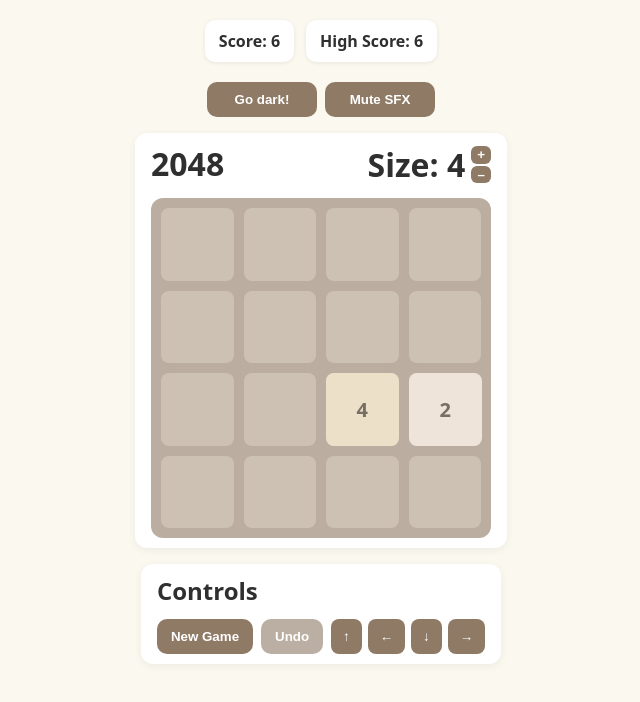
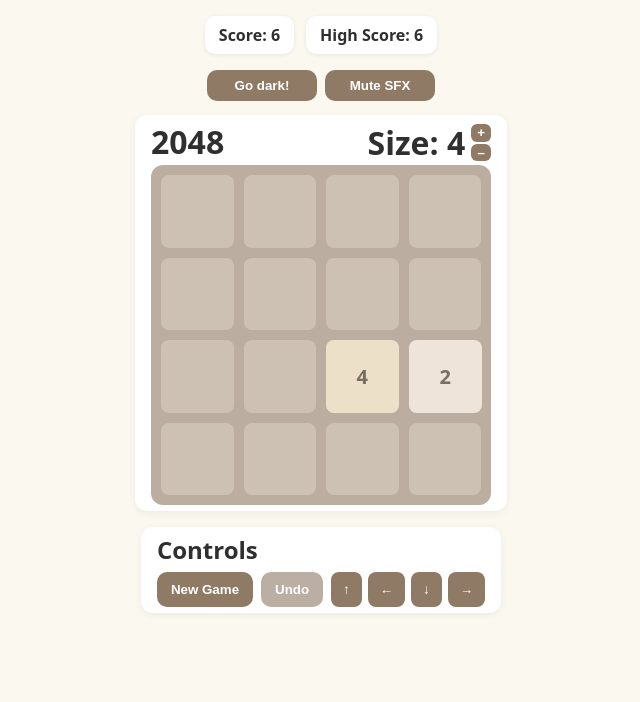
Before and after one commit to gaalb/2048, a Preact app: page / in a window 1280 px wide. Shown: the top 702 px of the page, without its empty margins (319-959 px from the left). Built offline with nearby package versions, Linux system fonts and the light colour scheme.

Commit message:
margins, paddings adjusted

```diff
--- a/src/components/App.css
+++ b/src/components/App.css
@@ -8,10 +8,10 @@
 .panel {
   background: var(--panel);
   border-radius: 12px; /* rounding */
-  padding: 10px 16px; /* between border and content */
+  padding: 6px 16px; /* between border and content */
   box-shadow: 0 2px 8px rgba(0, 0, 0, 0.06);
   width: fit-content; /* shrink to content width (board/controls) */
 }
 .panel_title {
-  margin: 0 0 12px 0; /* remove top margin, small bottom gap */
+  margin: 0 0 6px 0; /* remove top margin, small bottom gap */
 }
--- a/src/components/Board/GameBoardPanel.css
+++ b/src/components/Board/GameBoardPanel.css
@@ -3,7 +3,7 @@
   align-items: center;
   justify-content: space-between;
   gap: 12px;
-  margin: 0 0 12px 0;
+  margin: 0 0 1px 0;
 }
 
 .board-panel__title {
--- a/src/components/Header/Header.css
+++ b/src/components/Header/Header.css
@@ -2,7 +2,7 @@
   display: flex;
   flex-direction: column;
   align-items: center;
-  margin: 10px 0px 6px 0px;
+  margin: 8px 0px 6px 0px;
 }
 
 .header_scores {
@@ -16,6 +16,6 @@
 }
 
 .header * {
-  padding: 10px 14px;
+  padding: 8px 14px;
   font-weight: 700;
 }
```
